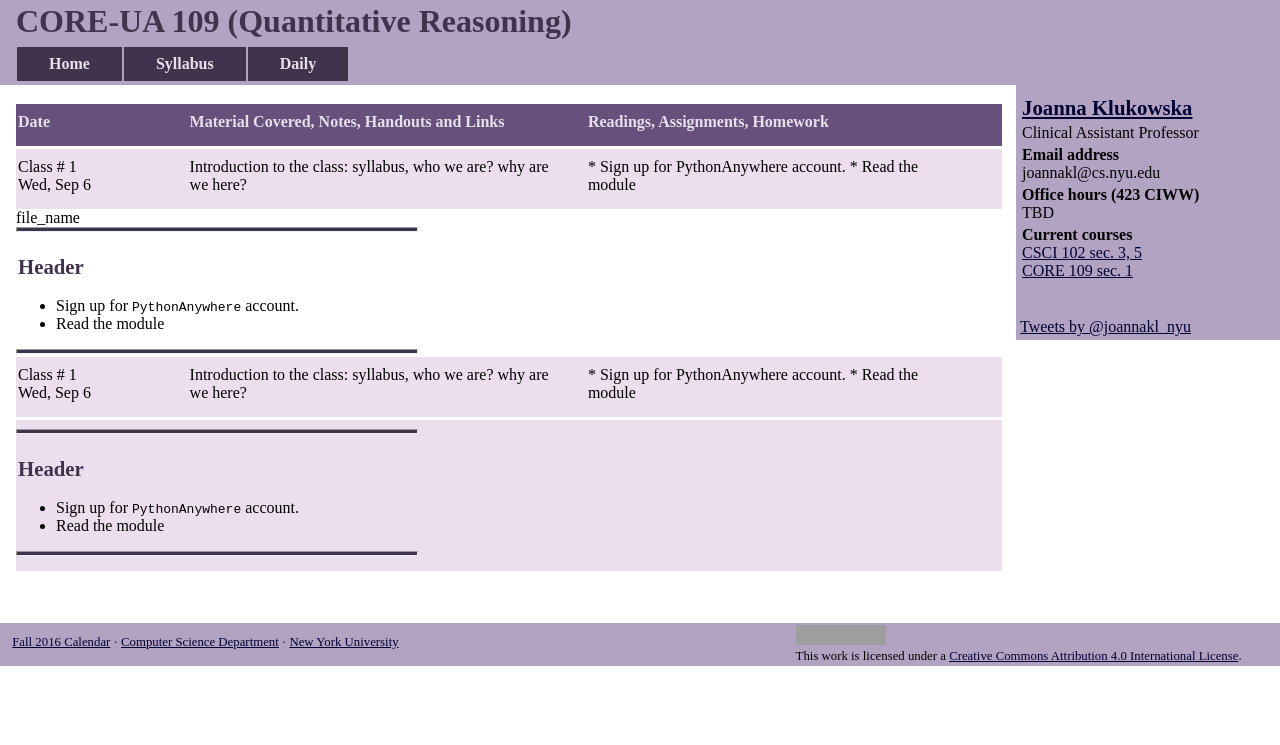
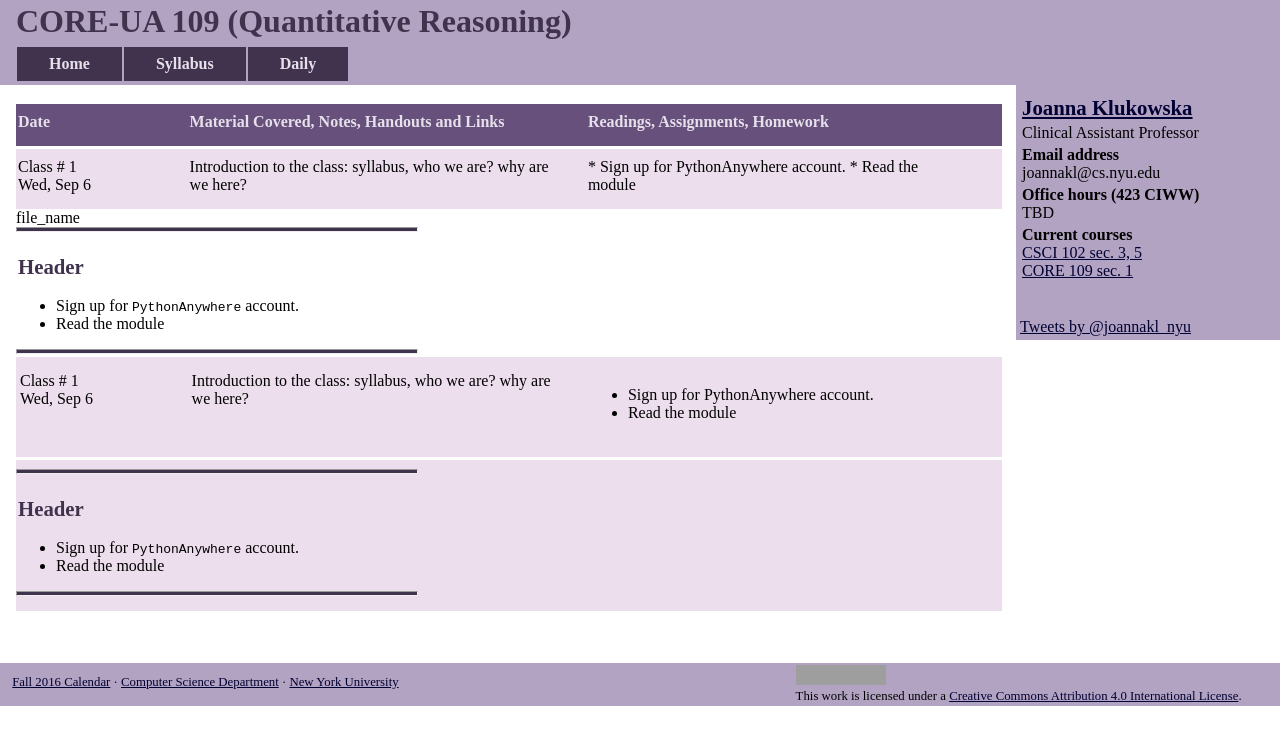
Before and after one commit to joannakl/core109_f17, a Jekyll site: the page built from daily.html, in a window 1280 px wide. Shown: the top 745 px of the page. Built offline with Jekyll 4.4.1, drawn with Linux system fonts in a browser that asks for light colours; comment, search, counter and statistics services are not loaded; grey boxes are pictures that could not be loaded.

Commit message:
testing including markdown

```diff
--- a/_includes/daily/01.markdown
+++ b/_includes/daily/01.markdown
@@ -11,27 +11,38 @@
 
 
 <div class="lecture1">
-    <div class="column_date" markdown="0">
 
-        Class # 1 <br>
-        Wed, Sep 6
+<div class="column_date">
+<p markdown="block">
+Class # 1 <br>
+Wed, Sep 6
 
-
-    </div>
-
-    <div class="column_materials" markdown="0">
-
-        Introduction to the class: syllabus, who we are? why are we here? <br>
+</p>
+</div>
 
 
 
-    </div>
+<div class="column_materials" >
 
-    <div class="column_assign" markdown="0">
+<p markdown="block">
+Introduction to the class: syllabus, who we are? why are we here? <br>
 
+
+
+</p>
+</div>
+
+
+
+
+<div class="column_assign">
+
+<p markdown="block">
 * Sign up for PythonAnywhere account.
 * Read the module
-    </div>
+
+</p>
+</div>
 
 </div>
 
```
